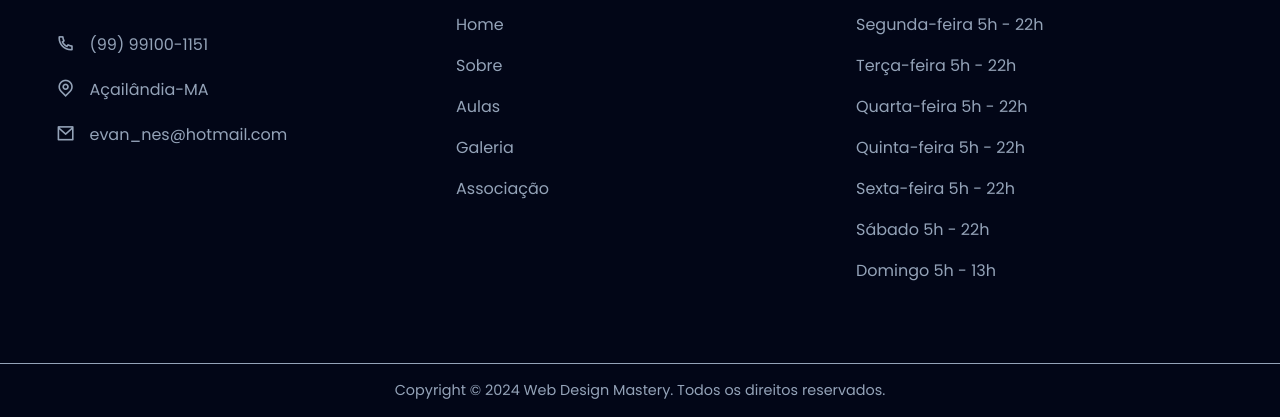
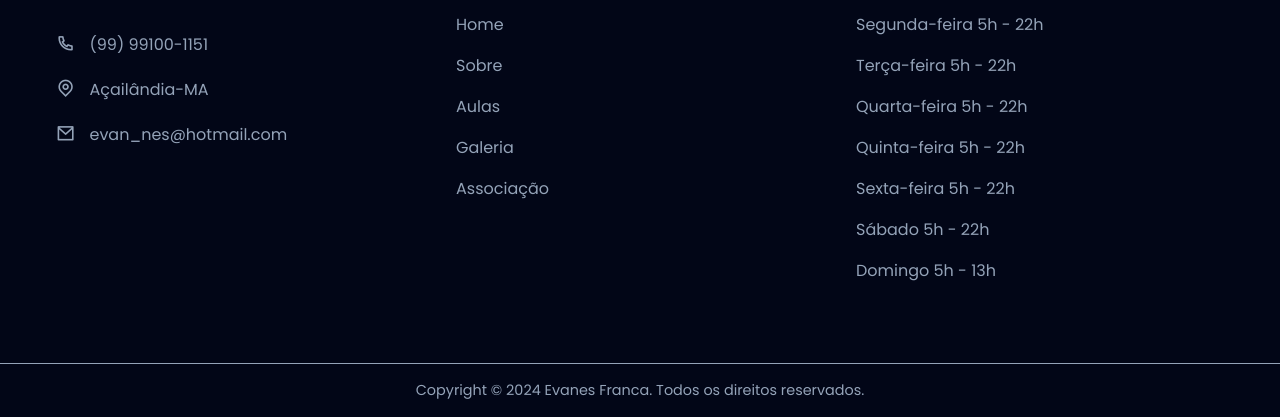
Before and after one commit to Evanesfranca/academia, a plain HTML site: page index.html in a window 1280 px wide. Shown: the part 4875-5292 px from the top of the page. Drawn offline with nearby package versions, Linux system fonts and the light colour scheme.

Commit message:
Update index.html
Update index.html

```diff
--- a/index.html
+++ b/index.html
@@ -325,7 +325,7 @@ versão mais forte, saudável e confiante de si mesmo.
         </div>
       </div>
       <div class="footer__bar">
-        Copyright © 2024 Web Design Mastery. Todos os direitos reservados.
+        Copyright © 2024 Evanes Franca. Todos os direitos reservados.
       </div>
     </section>
 
```
